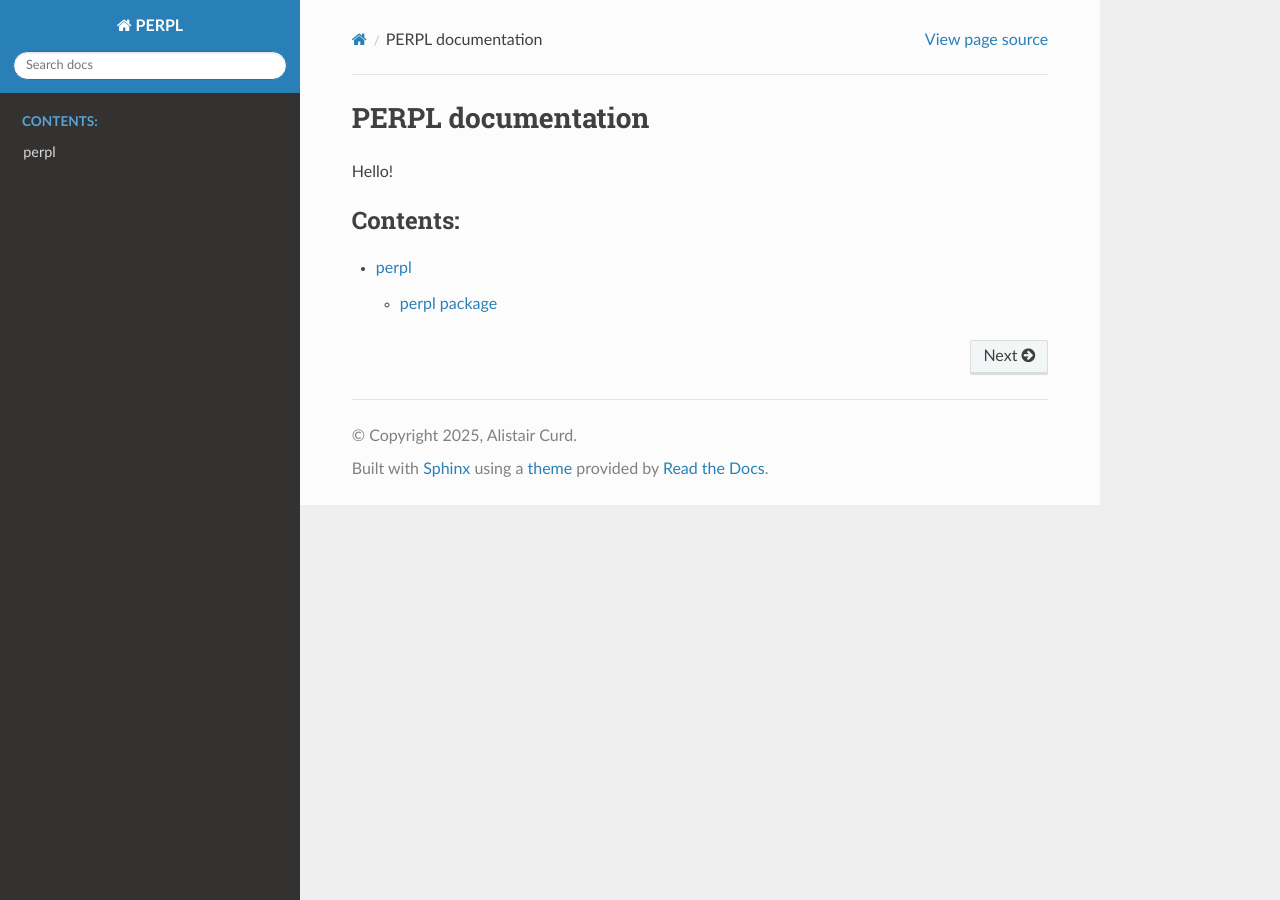
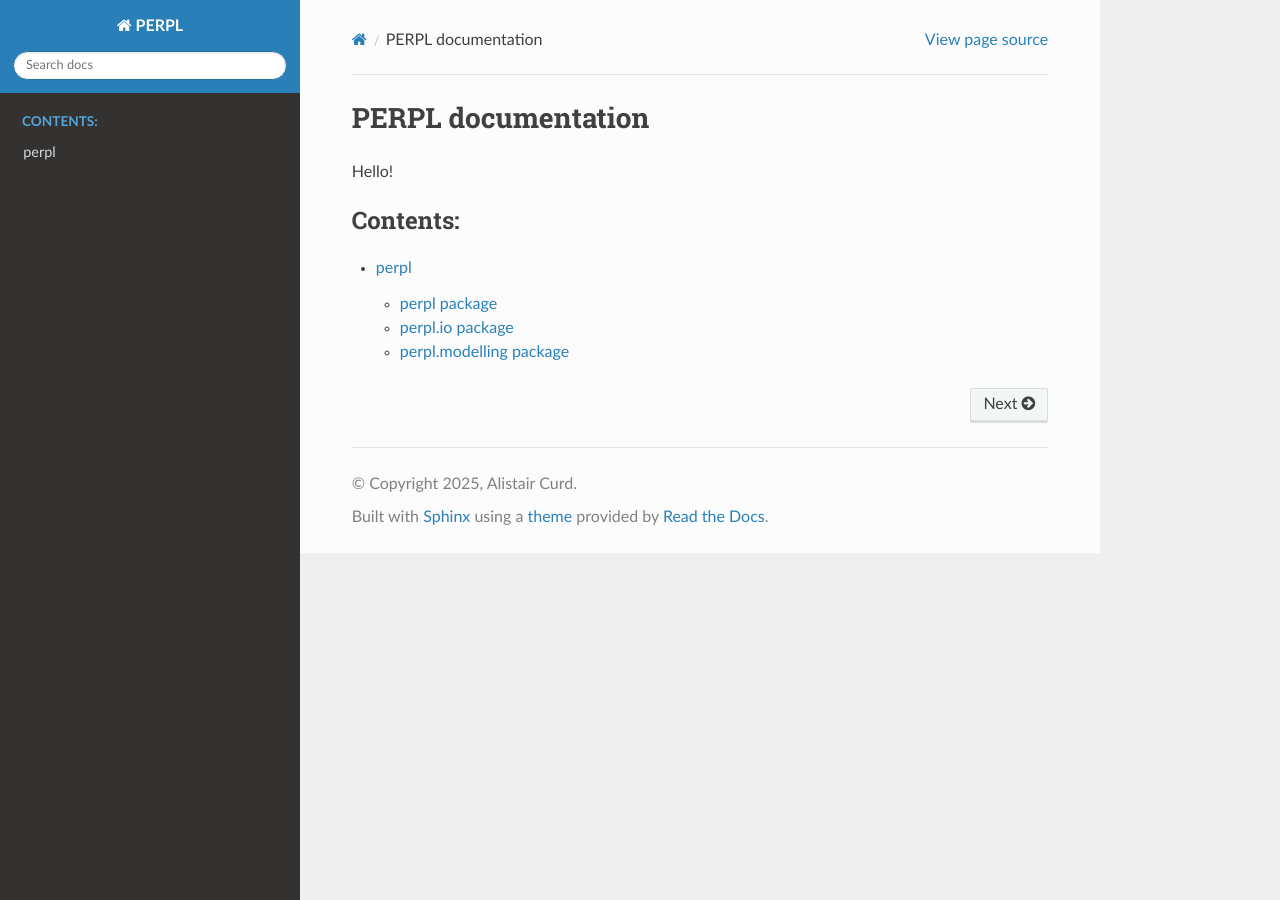
Before and after one commit to AlistairCurd/PERPL-Python3, a Sphinx documentation site: the page built from docs/source/index.rst, in a window 1280 px wide. Built offline with Sphinx 7.4.7 and the Read the Docs theme 3.1.0, drawn with Linux system fonts in a browser that asks for light colours; pages that are not in the unit, such as notebooks, are missing from menus.

Commit message:
Try editing toc.

```diff
--- a/docs/source/modules.rst
+++ b/docs/source/modules.rst
@@ -5,3 +5,6 @@ perpl
    :maxdepth: 4
 
    perpl
+   perpl.io
+   perpl.modelling
+   perpl.statistics
```
